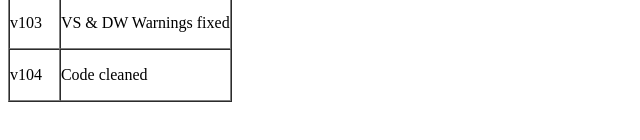
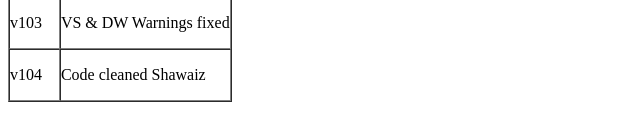
Before and after one commit to Sbh-2806/GST, a plain HTML site: page index.html in a window 1280 px wide. Shown: the part 168-308 px from the top of the page, 0-640 px from the left. Drawn offline with Linux system fonts and the light colour scheme.

Commit message:
change to index

```diff
--- a/index.html
+++ b/index.html
@@ -34,7 +34,7 @@
     </tr>
     <tr>
       <td><p>v104</p></td>
-      <td><p>Code cleaned</p></td>
+      <td><p>Code cleaned Shawaiz</p></td>
     </tr>
   </table>
 </div>
```
